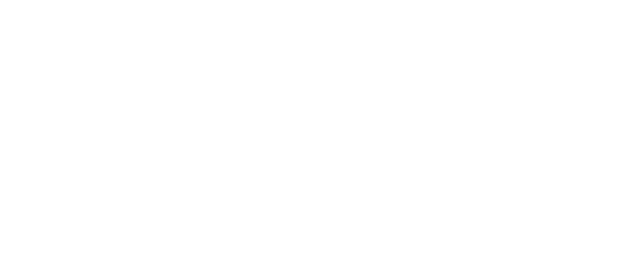
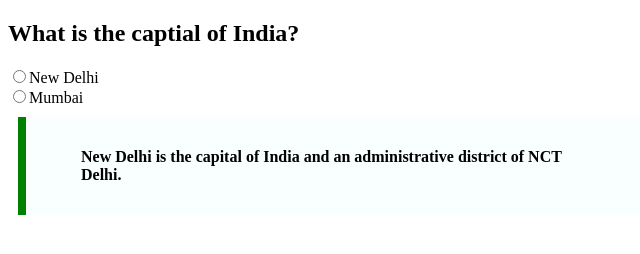
Before and after one commit to acciojob/trivia-shiwangik13, a website: page main.html in a window 1280 px wide. Shown: the whole page, without its empty margins (0-640 px from the left). Drawn offline with Linux system fonts and the light colour scheme.

Commit message:
created a submission

```diff
--- a/main.html
+++ b/main.html
@@ -8,9 +8,24 @@
 
 <body>
 	<!-- the entire body must be written by student -->
+	<h2>What is the captial of India?</h2>
+
+		<input type="radio" value="city" name="city">New Delhi
+		<br>
+
+		<input type="radio" value="city" name="city">Mumbai
+
+	<div id="capital">
+		<blockquote cite="https://en.wikipedia.org/wiki/New_Delhi">
+         <p> New Delhi is the capital of India and an administrative district of NCT Delhi.</p>
+		</blockquote>
+	</div>
+
     <script type="text/javascript" src="./script.js">
 </script>
 
 </body>
 
 </html>
+
+</html>
--- a/styles.css
+++ b/styles.css
@@ -1,2 +1,9 @@
-
 /* Your CSS Code here. */
+#capital{
+	max-width: 600px;
+    margin: 10px;
+    padding: 15px;
+    border-left: 8px solid green;
+    background-color: #f8fffe;
+    font-weight: bold;
+}
```
